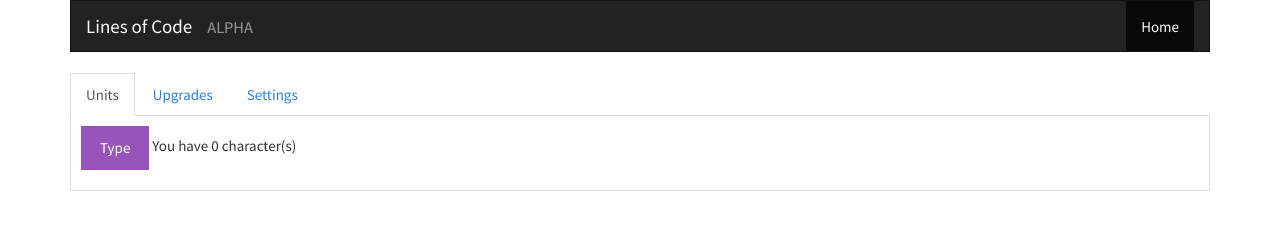
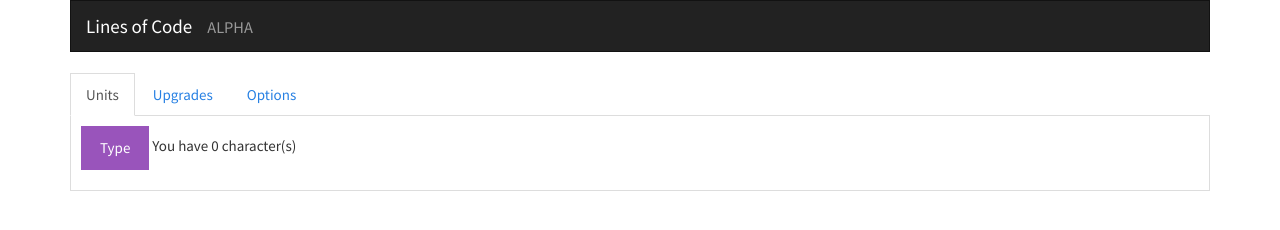
Before and after one commit to DanyBv/LinesOfCode, a plain HTML site: page index.html in a window 1280 px wide. Drawn offline with nearby package versions, Linux system fonts and the light colour scheme.

Commit message:
Renamed settings to options

```diff
--- a/index.html
+++ b/index.html
@@ -25,13 +25,6 @@
                     <a class="navbar-brand" href="#">Lines of Code</a>
                     <a class="navbar-brand" href="#"><span class="text-muted small">ALPHA</span></a>
                 </div>
-                <!--/.nav-header -->
-                <div id="navbar" class="navbar-collapse collapse">
-                    <ul class="nav navbar-nav navbar-right">
-                        <li class="active"><a href="#">Home</a></li>
-                    </ul>
-                </div>
-                <!--/.nav-collapse -->
             </div>
             <!--/.container-fluid -->
             </nav>
@@ -45,7 +38,7 @@
                 <ul class="nav nav-tabs" role="tablist" id="myTab">
                   <li role="presentation" class="active"><a href="#units" aria-controls="units" role="tab" data-toggle="tab">Units</a></li>
                   <li role="presentation"><a href="#upgrades" aria-controls="upgrades" role="tab" data-toggle="tab">Upgrades</a></li>
-                  <li role="presentation"><a href="#settings" aria-controls="settings" role="tab" data-toggle="tab">Settings</a></li>
+                  <li role="presentation"><a href="#options" aria-controls="options" role="tab" data-toggle="tab">Options</a></li>
                 </ul>
 
                 <div class="tab-content">
@@ -68,7 +61,7 @@
                     </p>
                   </div>
                   <div role="tabpanel" class="tab-pane" id="upgrades">Nothing here yet...</div>
-                  <div role="tabpanel" class="tab-pane" id="settings">
+                  <div role="tabpanel" class="tab-pane" id="options">
                     <p>
                         <button type="button" class="btn btn-success" ng-click="saveAll()">Save</button>
                         <button type="button" class="btn btn-danger" ng-click="resetAll()">Reset</button>
```
